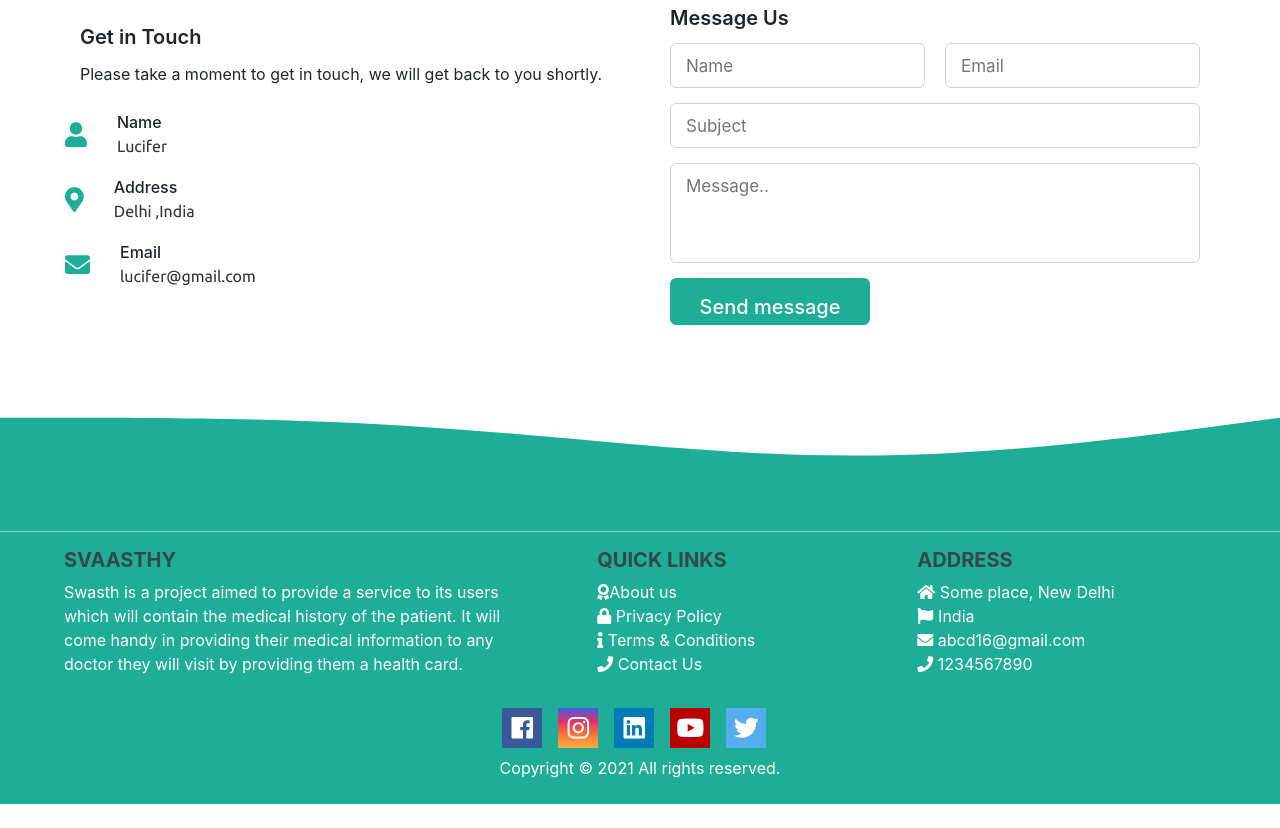
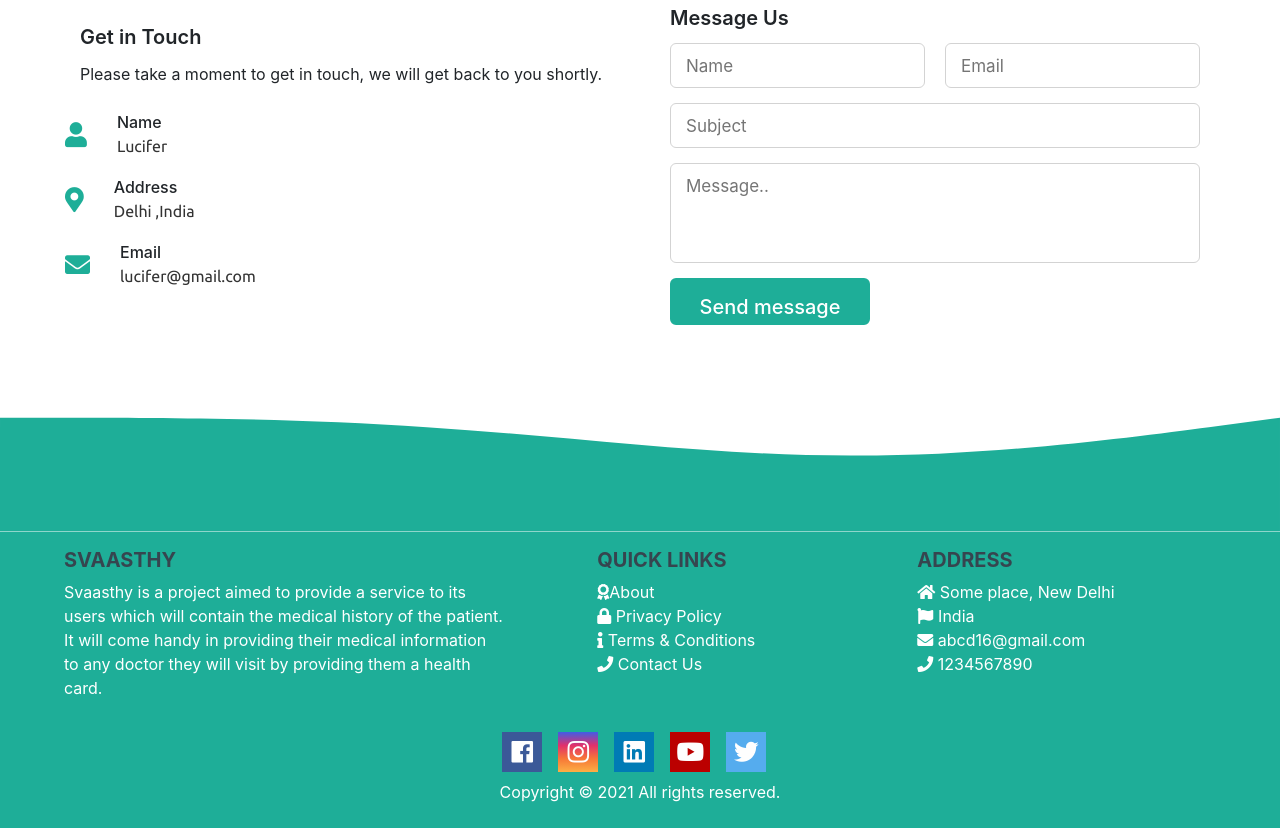
Before and after one commit to mountain-hackers/svaasthy, a website: page frontend/index.html in a window 1280 px wide. Shown: the part 2191-3019 px from the top of the page. Before the commit the page ends 2995 px from the top, so only its background shows below. Drawn offline with nearby package versions, Linux system fonts and the light colour scheme.

Commit message:
Changes to index.html

```diff
--- a/frontend/index.html
+++ b/frontend/index.html
@@ -254,7 +254,7 @@
     <div class="col-lg-5 pl-5-per" align="left">
       <h5 class="text-uppercase"><b class="footer-heading">Svaasthy</b></h5>
       <p class="pr-3-per footertext">
-        Swasth is a project aimed to provide a service to its users which will contain the medical history of the patient.
+        Svaasthy is a project aimed to provide a service to its users which will contain the medical history of the patient.
         It will come handy in providing their medical information to any doctor they will visit by providing them a health card.
       </p>
     </div>
@@ -262,7 +262,7 @@
       <h5 class="text-uppercase"><b class="footer-heading">Quick Links</b></h5>
       <ul class="list-unstyled ">
         <li class="footerlinks">
-          <a href="#!"><i class="fa fa-award" aria-hidden="true"></i>About us</a>
+          <a href="about.html"><i class="fa fa-award" aria-hidden="true"></i>About</a>
         </li>
         <li class="footerlinks">
           <a href="#!"><i class="fa fa-lock" aria-hidden="true"></i> Privacy Policy</a>
@@ -271,7 +271,7 @@
           <a href="#!"><i class="fa fa-info" aria-hidden="true"></i> Terms &amp; Conditions</a>
         </li>
         <li class="footerlinks">
-          <a href="/contact"><i class="fa fa-phone" aria-hidden="true"></i> Contact Us</a>
+          <a href="#contact"><i class="fa fa-phone" aria-hidden="true"></i> Contact Us</a>
         </li>
       </ul>
     </div>
```
